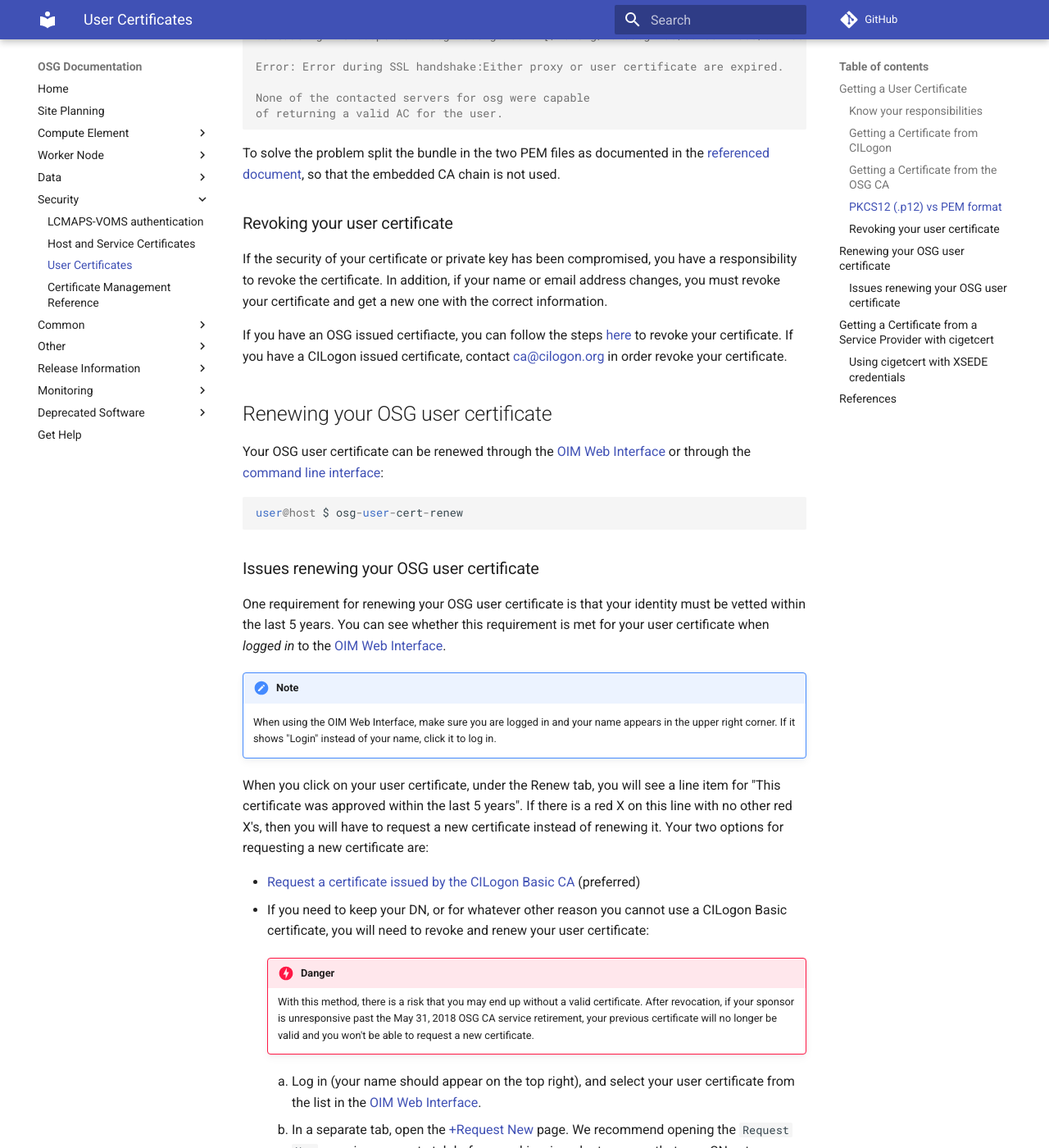
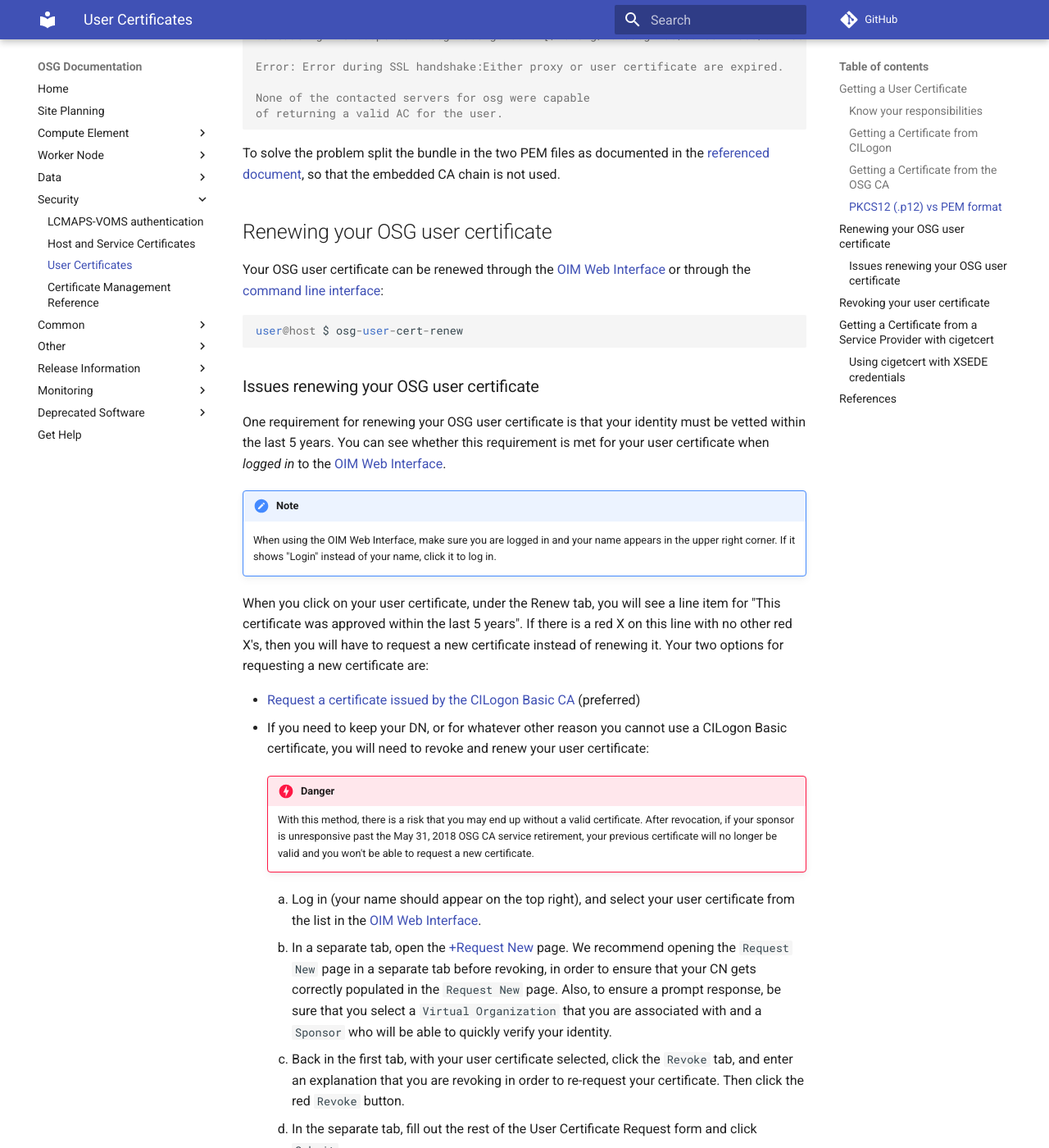
Before and after one commit to osg-htc/docs, an MkDocs documentation site: the page built from docs/security/user-certs.md, in a window 1280 px wide and 1400 px high, scrolled down 3469 px. Shown: the whole window at 82% size. Built offline with MkDocs 1.6.1 and Material for MkDocs 9.7.7, drawn with Linux system fonts in a browser that asks for light colours; comment, search, counter and statistics services are not loaded; old or Windows-style settings are respelled for this version of MkDocs; some of the changed text lies outside the part shown.

Commit message:
Move revocation into its own top-level section

```diff
--- a/docs/security/user-certs.md
+++ b/docs/security/user-certs.md
@@ -114,15 +114,6 @@
 
 To solve the problem split the bundle in the two PEM files as documented in the [referenced document](http://security.ncsa.illinois.edu/research/grid-howtos/usefulopenssl.html), so that the embedded CA chain is not used.
 
-### Revoking your user certificate
-
-If the security of your certificate or private key has been compromised, you have a responsibility to revoke the certificate.
-In addition, if your name or email address changes, you must revoke your certificate and get a new one with the correct
-information.
-
-If you have an OSG issued certifiacte, you can follow the steps [here](/security/certificate-management#osg-user-cert-revoke) to revoke your certificate.
-If you have a CILogon issued certificate, contact [ca@cilogon.org](mailto:ca@cilogon.org) in order revoke your certificate.
-
 Renewing your OSG user certificate
 ----------------------------------
 
```
Also changed, not shown: other parts of docs/security/user-certs.md (+11 -0 lines).
